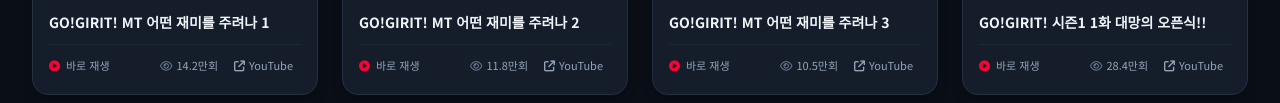
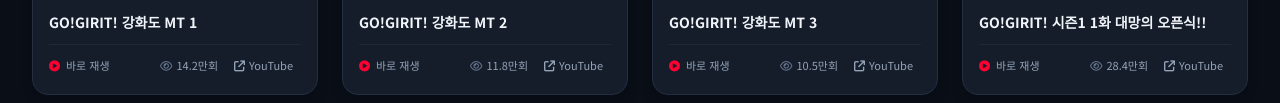
Before and after one commit to gogirit-fan/gogirit-archive, a plain HTML site: page index.html in a window 1280 px wide. Shown: the part 625-728 px from the top of the page. Drawn offline with nearby package versions, Linux system fonts and the light colour scheme.

Commit message:
Update index.html

```diff
--- a/index.html
+++ b/index.html
@@ -273,9 +273,9 @@
   <script>
     const VIDEOS = [
       // 강화도 MT 편
-      { id: "WZs23JtufZc", title: "GO!GIRIT! MT 어떤 재미를 주려나 1", category: "강화도 MT", ep: "강화도 MT 1부", views: "14.2만회" },
-      { id: "RPwKO55HiOY", title: "GO!GIRIT! MT 어떤 재미를 주려나 2", category: "강화도 MT", ep: "강화도 MT 2부", views: "11.8만회" },
-      { id: "o3WiEQH0BRQ", title: "GO!GIRIT! MT 어떤 재미를 주려나 3", category: "강화도 MT", ep: "강화도 MT 3부", views: "10.5만회" },
+      { id: "WZs23JtufZc", title: "GO!GIRIT! 강화도 MT 1", category: "강화도 MT", ep: "강화도 MT 1부", views: "14.2만회" },
+      { id: "RPwKO55HiOY", title: "GO!GIRIT! 강화도 MT 2", category: "강화도 MT", ep: "강화도 MT 2부", views: "11.8만회" },
+      { id: "o3WiEQH0BRQ", title: "GO!GIRIT! 강화도 MT 3", category: "강화도 MT", ep: "강화도 MT 3부", views: "10.5만회" },
 
       // 시즌 1
       { id: "ix2JdfRFemU", title: "GO!GIRIT! 시즌1 1화 대망의 오픈식!!", category: "시즌1", ep: "1화", views: "28.4만회" },
```
